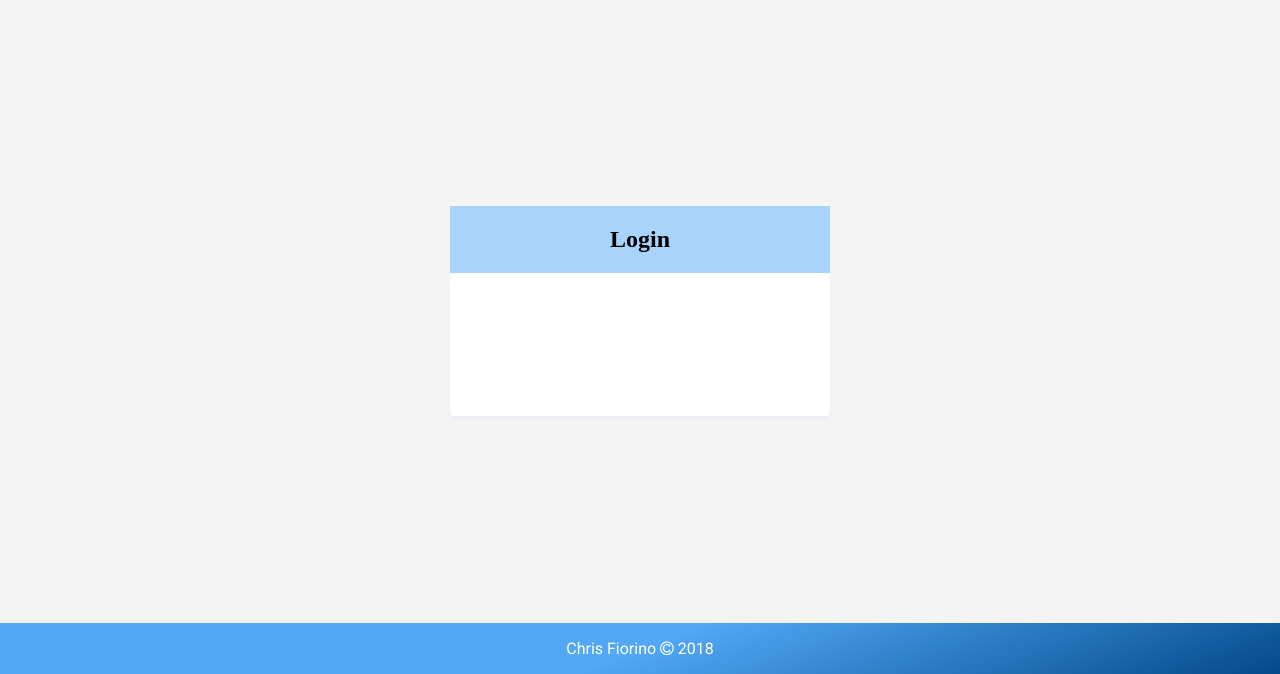
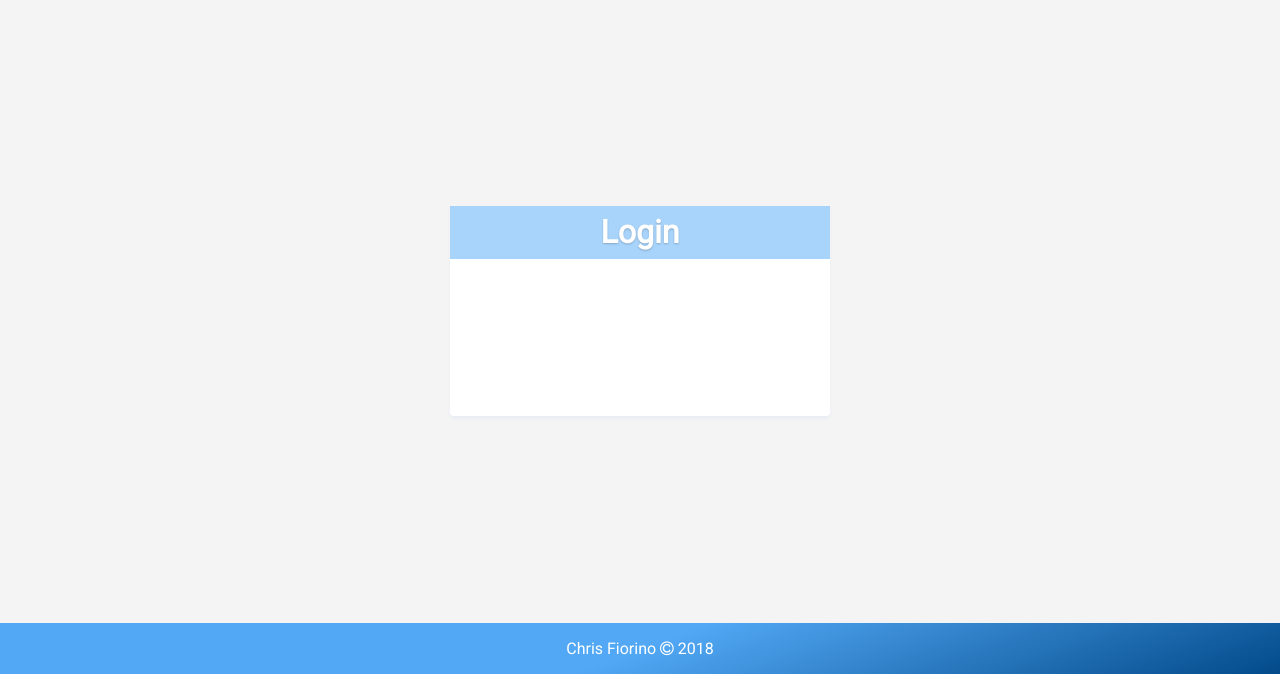
Before and after one commit to chrisfio/BartenderAtHome, a Flask app: page /login in a window 1280 px wide. Shown: the part 126-800 px from the top of the page. Run offline with Flask 2, Linux system fonts and the light colour scheme; some libraries are stand-ins or nearby versions.

Commit message:
Styling h2 for login title

```diff
--- a/static/grid.css
+++ b/static/grid.css
@@ -305,9 +305,20 @@ a {
     width: 100%;
 }
 
+.top-title-login h2 {
+	margin: 0;
+	color: #fff;
+	text-align: center;
+	font-family: 'Roboto', sans-serif;
+	font-size: 2em;
+	display: table-cell;
+	vertical-align: middle;
+	text-shadow: 0 1px 2px rgba(0,0,0,0.20);
+}
+
 .google-signin {
     display: flex;
     left: 35%;
-    top: 35%;
+    top: 30%;
     position: relative;
 }
```
